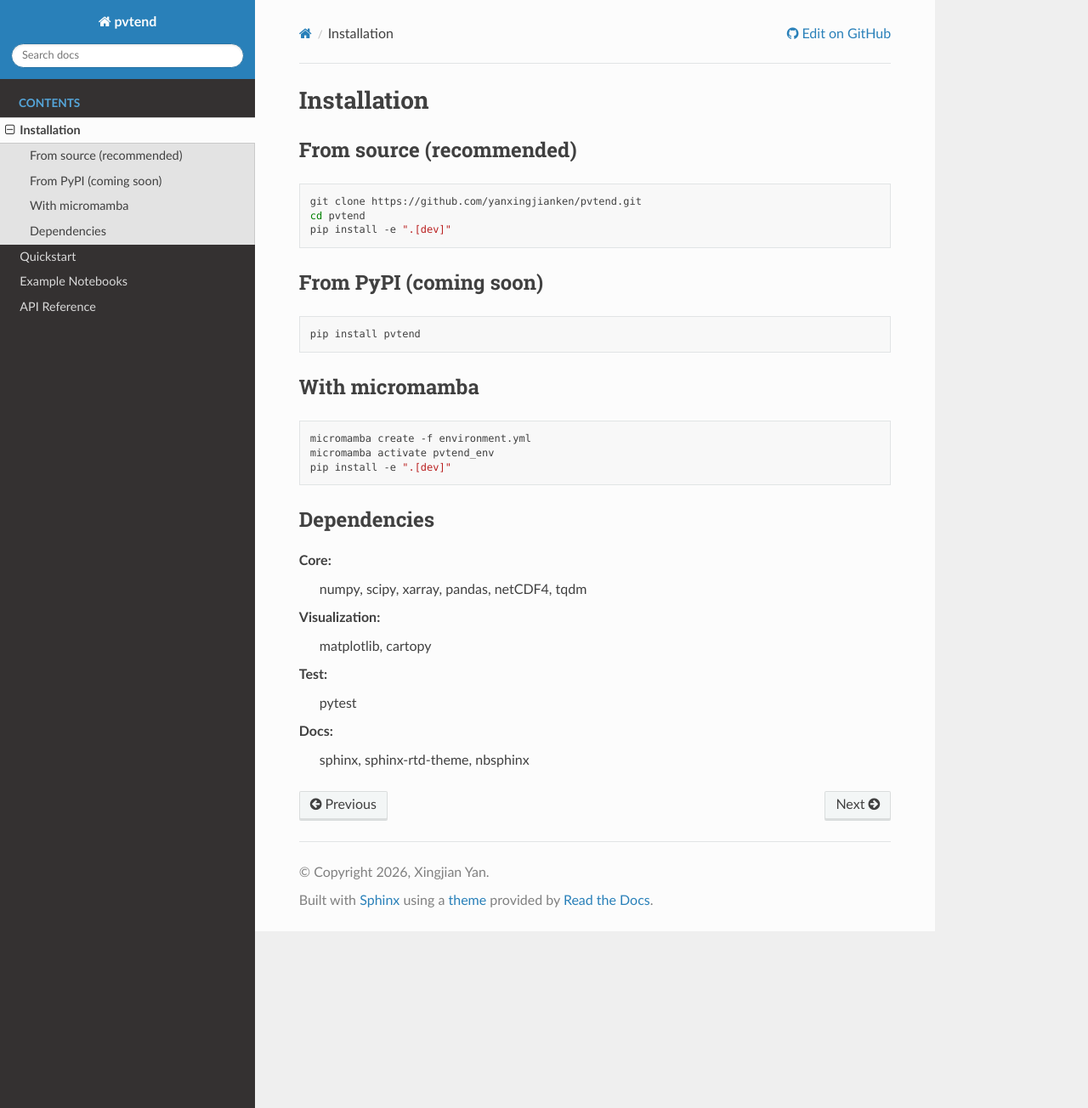
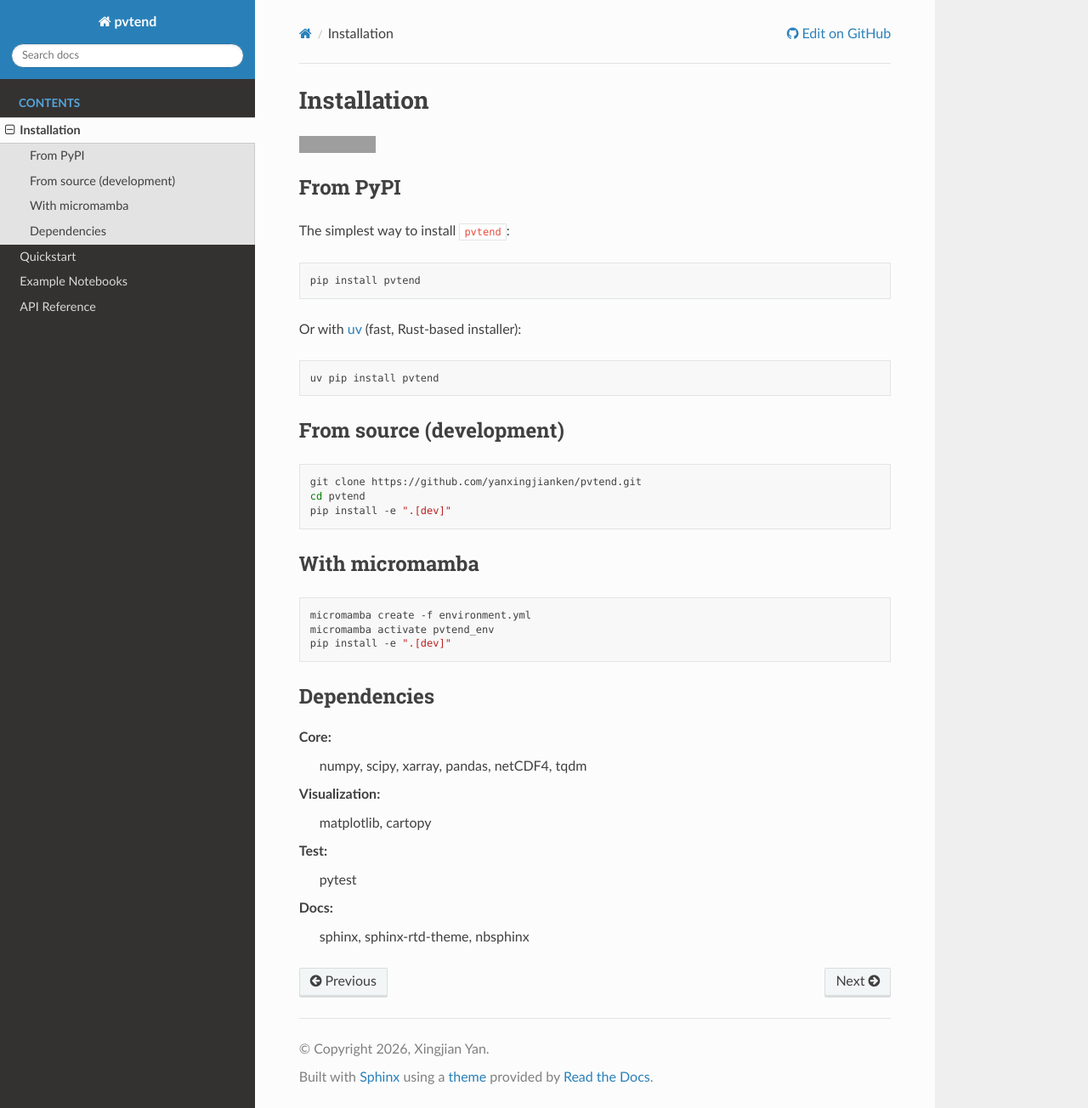
Before and after one commit to yanxingjianken/pvtend, a Sphinx documentation site: the page built from docs/installation.rst, in a window 1280 px wide and 1304 px high. Shown: the whole window at 85% size. Built offline with Sphinx 7.4.7 and the Read the Docs theme 3.1.0, drawn with Linux system fonts in a browser that asks for light colours; pages that are not in the unit, such as notebooks, are missing from menus; grey boxes are pictures that could not be loaded.

Commit message:
docs: add PyPI badge, uv install option, remove 'coming soon' from installation
- docs/installation.rst: PyPI is now primary install method, added uv option
- README.md: added PyPI version badge, pip/uv/source install options
- pyproject.toml: added PyPI URL to project.urls
- bump version 0.7.1 → 0.7.2

```diff
--- a/docs/installation.rst
+++ b/docs/installation.rst
@@ -1,7 +1,26 @@
 Installation
 ============
 
-From source (recommended)
+.. image:: https://img.shields.io/pypi/v/pvtend.svg
+   :target: https://pypi.org/project/pvtend/
+   :alt: PyPI version
+
+From PyPI
+---------
+
+The simplest way to install ``pvtend``:
+
+.. code-block:: bash
+
+   pip install pvtend
+
+Or with `uv <https://docs.astral.sh/uv/>`_ (fast, Rust-based installer):
+
+.. code-block:: bash
+
+   uv pip install pvtend
+
+From source (development)
 -------------------------
 
 .. code-block:: bash
@@ -9,13 +28,6 @@ From source (recommended)
    git clone https://github.com/yanxingjianken/pvtend.git
    cd pvtend
    pip install -e ".[dev]"
-
-From PyPI (coming soon)
------------------------
-
-.. code-block:: bash
-
-   pip install pvtend
 
 With micromamba
 --------------
--- a/pyproject.toml
+++ b/pyproject.toml
@@ -4,7 +4,7 @@ build-backend = "setuptools.build_meta"
 
 [project]
 name = "pvtend"
-version = "0.7.1"
+version = "0.7.2"
 authors = [
     { name = "Xingjian Yan" },
 ]
@@ -40,6 +40,7 @@ dev = ["pvtend[test,docs,sip]", "pre-commit", "ruff"]
 [project.urls]
 Documentation = "https://pvtend.readthedocs.io/"
 Repository = "https://github.com/yanxingjianken/pvtend"
+PyPI = "https://pypi.org/project/pvtend/"
 "Bug Tracker" = "https://github.com/yanxingjianken/pvtend/issues"
 
 [project.scripts]
--- a/src/pvtend/_version.py
+++ b/src/pvtend/_version.py
@@ -1 +1 @@
-__version__ = "0.7.1"
+__version__ = "0.7.2"
```
Also changed, not shown: README.md (+8 -1 lines).
